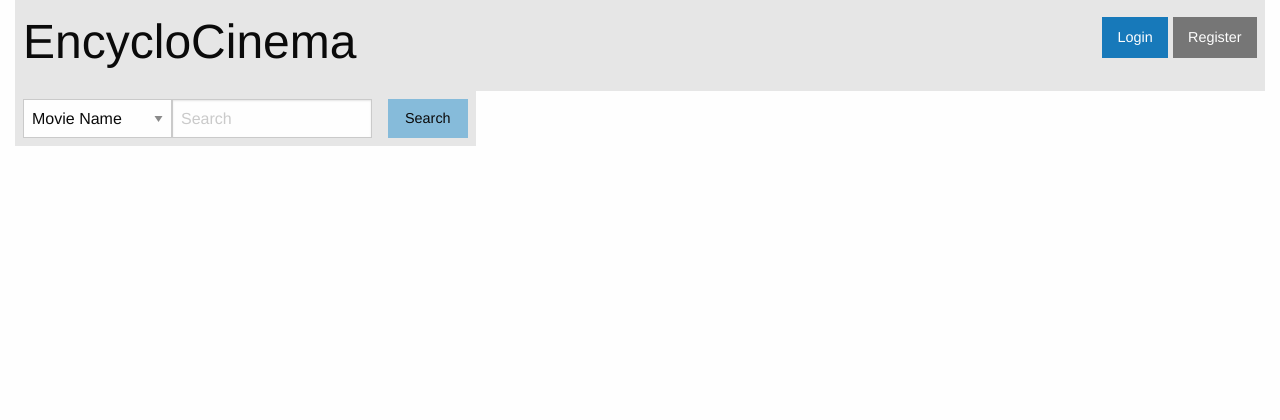
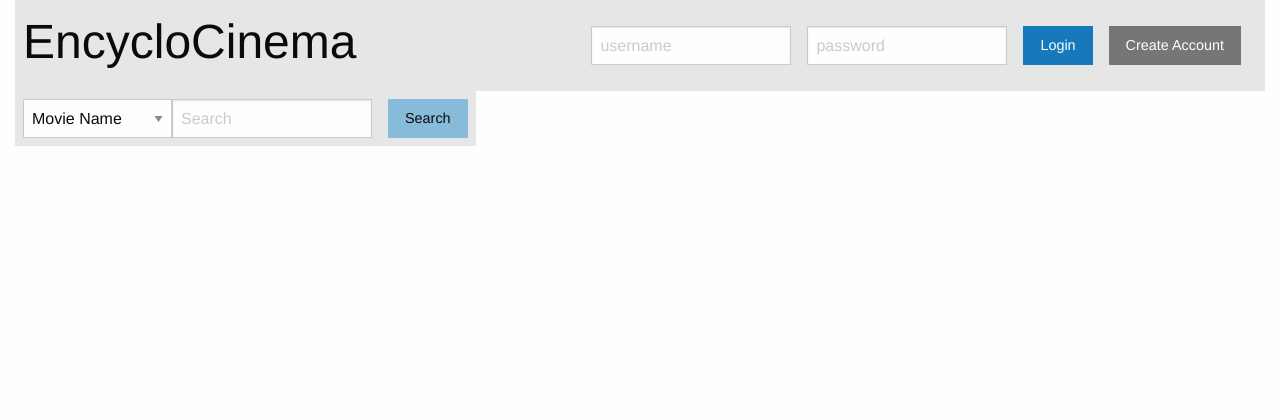
Before and after one commit to AntonDanylenko/ApumpkinPI, a Flask app: template templates/homepage.html in a window 1280 px wide. Shown: the top 420 px of the page. Run offline with Flask 2, Linux system fonts and the light colour scheme; the template is opened without the code that fills it, so the values that code supplies are empty; some libraries are stand-ins or nearby versions.

Commit message:
changed login and register section of navbar to match with backend

```diff
--- a/app.py
+++ b/app.py
@@ -15,17 +15,88 @@ search = ""
 @app.route("/")
 def generate():
 
-    choice = request.form["choice"]
-    search = request.form["search"]
+    #choice = request.form["choice"]
+    #search = request.form["search"]
 
     return render_template("homepage.html")
+
+@app.route('/login', methods=['POST'])
+def authenticate():
+    '''
+    checks user credentials
+    logs user in and redirects to home page if username-password pair is correct
+    else flashes user and redirects back to landing
+    '''
+    # get inputs and action type
+    username = request.form['username']
+    password = request.form['password']
+    action = request.form['action']
+
+    # if they're trying to log in
+    if (action == 'Login'):
+        # if either input is blank, redirect them back to landing
+        if (username == '' or password == ''):
+            flash('Invalid username or password!')
+            return redirect(url_for('root_redirect'))
+        # stores success value of auth fxn in dbm
+        success = dbm.auth_user(username, password)
+
+        # if login successful
+        if success:
+            # store username in cookies and send them home
+            session['username'] = username
+            return redirect(url_for('/'))
+        # otherwise flash them and send them back to landing
+        else:
+            flash('Incorrect username or password!')
+            return redirect(url_for('landing'))
+
+    # if they want to create an account
+    elif (action == 'Create Account'):
+        return redirect(url_for('create_account'))
+
+@app.route('/create_account')
+def create_account():
+    return render_template('create_account.html')
+
+@app.route('/create_account_action', methods=["POST"])
+def create_account_action():
+    username = request.form['username']
+    password = request.form['password']
+    password_check = request.form['password_check']
+
+    if username == '' or password == '' or password_check == '' or ' ' in username or ' ' in password or ' ' in password_check:
+        flash('Invalid username or password!')
+        return redirect(url_for('create_account'))
+
+    if password != password_check:
+        flash('Passwords don\'t match!')
+        return redirect(url_for('create_account'))
+
+    success = dbm.register(username, password)
+
+    # if account creation successful
+    if success:
+        # store username in cookies and send them home
+        flash('Account creation successful!')
+        return redirect(url_for('landing'))
+    # otherwise flash them and send them back to landing
+    else:
+        flash('Username taken!')
+        return redirect(url_for('create_account'))
+
+@app.route('/logout')
+def logout():
+    '''
+    if user is logged in, pops username from cookies
+    regardless, redirects to landing page
+    '''
+    if 'username' in session:
+        session.pop('username')
+    return redirect(url_for('landing'))
+
+
 '''
-@app.route("/login")
-    render_template("login.html")
-
-@app.route("/register")
-    render_template("register.html")
-
 @app.route("/movies")
     render_template("<>.html")
 
--- a/templates/homepage.html
+++ b/templates/homepage.html
@@ -8,9 +8,17 @@
           <h1>EncycloCinema</h1>
         </div>
         <div class="top-bar-right">
-          <form>
-            <a href="/login" class="button primary">Login</a>
-            <a href="/register" class="button secondary">Register</a>
+          <form action="/login" method="POST">
+            <!--<a href="/login" class="button primary">Login</a>-->
+            <ul class="menu">
+              <!--<li><label for="username">Username: </label>-->
+              <li><input type="text" placeholder="username" name="username" placeholder="Search" maxlength="25"></li>
+              <!--<li><label for="password">Password: </label>-->
+              <li><input type="password" placeholder="password" name="password" maxlength="25"></li>
+              <li><input type="submit" name="action" class="button primary" value="Login"></li>
+              <!--<a href="/register" class="button secondary">Register</a>-->
+              <li><input type="submit" name="action" class="button secondary" value="Create Account"></li>
+            </ul>
           </form>
         </div>
       </div>
```
